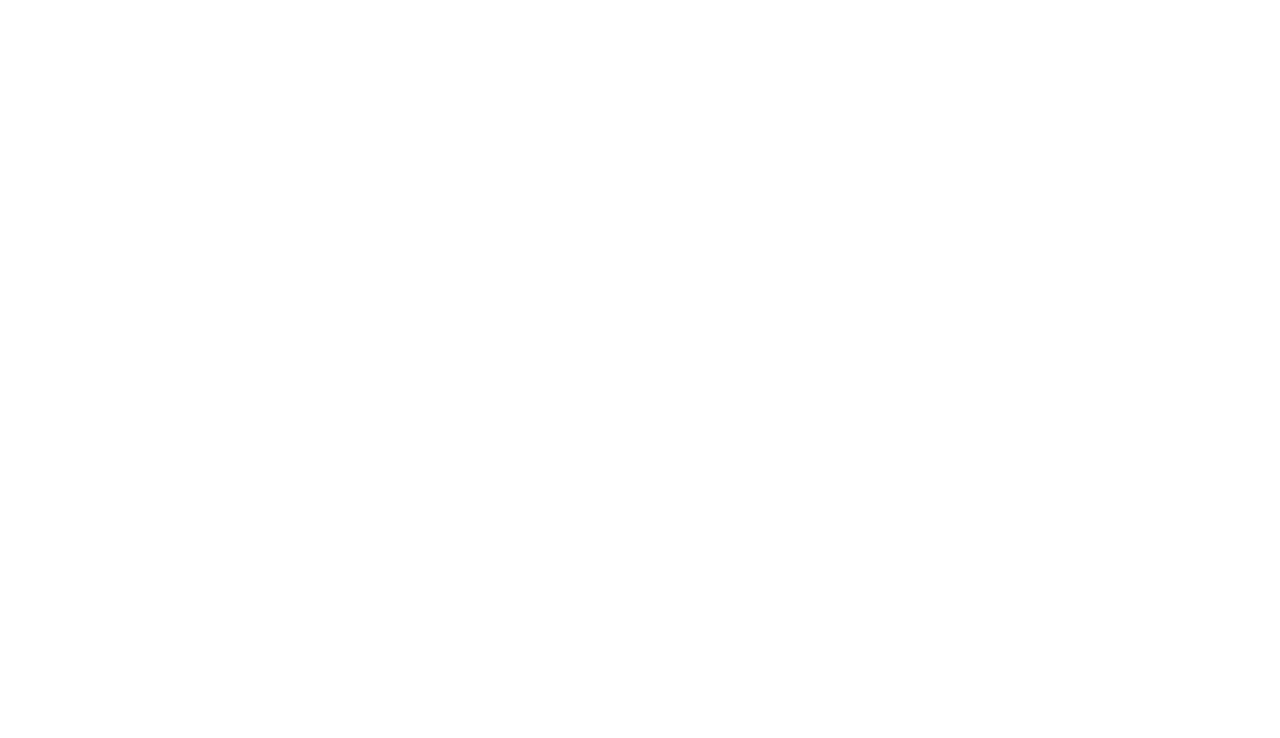
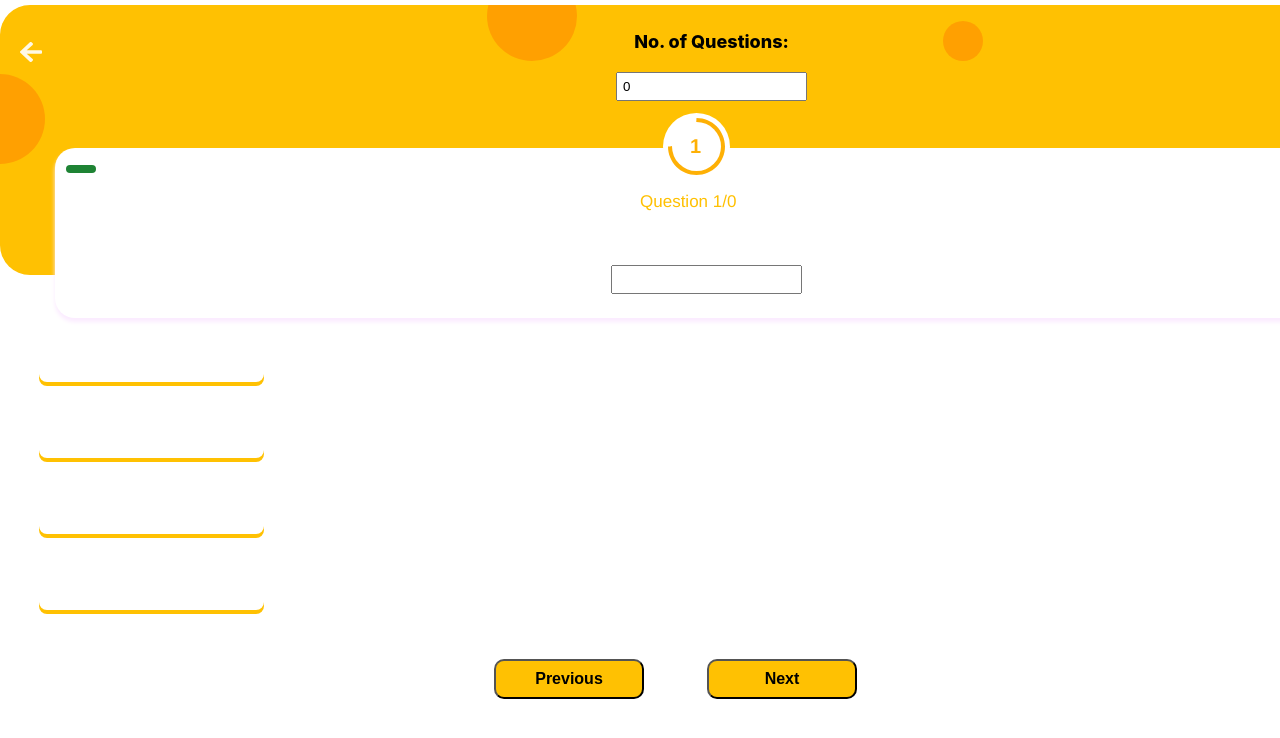
Before and after one commit to Akshay120302/Dotix-assignment, a React (Create React App) app: page /CreateQuiz in a window 1280 px wide. Before the commit this address had no page. Shown: the top 738 px of the page. Built offline with nearby package versions, Linux system fonts and the light colour scheme.

Commit message:
Fixing error

```diff
--- a/src/App.jsx
+++ b/src/App.jsx
@@ -2,6 +2,7 @@
 import Second from './components/Second.jsx';
 import Third from './components/Third.jsx'
 import Fifth from './components/Fifth.jsx';
+import CreateQuiz from './components/CreateQuiz.jsx';
 import { BrowserRouter as Router, Routes, Route} from 'react-router-dom';
 
 
@@ -14,6 +15,7 @@
         <Route path='/LeaderBoard' element={<Second/>} />
         <Route path='/scoreboard' element={<Third/>} />
         <Route path='/' element={<Fifth/>} />
+        <Route path='/CreateQuiz' element={<CreateQuiz/>} />
       </Routes>
     </Router>
 
--- /dev/null
+++ b/src/components/CreateQuiz.jsx
@@ -0,0 +1,184 @@
+import React, { useState } from "react";
+import AlertModal from "./AlertModal";
+import { Link } from 'react-router-dom';
+import "../style/style.css";
+
+export const CreateQuiz = () => {
+
+    //https://opentdb.com/api.php?amount=10&category=23
+
+    // let questions = "https://opentdb.com/api.php?amount=10&category=23";
+    const [showFinalResults, setShowResults] = useState(false);
+    // const [score, setScore] = useState(0);
+    // const [wrongans, setWrongAns] = useState(0);
+    const [currentQuestion, setCurrentQuestion] = useState(0);
+    const [numberOfQues, setNumberOfQues] = useState(0);
+    // const [answeredQues, setAnsweredQues] = useState(0);
+    const [convertButton, setConvertButton] = useState("Next");
+    const [showAlertModal, setShowAlertModal] = useState(false);
+    // const [pdfUrl, setPdfUrl] = useState('');
+
+    // const handleOptionSelect = (questionIndex, optionIndex) => {
+    //     const newAnswers = [...answers];
+    //     newAnswers[questionIndex] = optionIndex;
+    //     setAnswers(newAnswers);
+    // };
+
+
+    const Alert = () => setShowResults(true);
+
+    const handleChange = (e) => {
+        const { name, value } = e.target
+
+        if (name === "Questions") {
+            setNumberOfQues(value)
+        }
+    }
+
+    // const optionClicked = () => {
+    //     console.log("Entered function");
+    //     // Increment the score
+    //     if (currentQuestion >= answeredQues) {
+    //         setAnsweredQues(answeredQues + 1);
+    //         if (isCorrect) {
+    //             setScore(score + 1);
+    //         }
+    //         if (!isCorrect) {
+    //             setWrongAns(wrongans + 1);
+    //         }
+    //         if (currentQuestion === questions.length - 2) {
+    //             setConvertButton("Submit");
+    //         }
+    //         if (currentQuestion === questions.length - 1) {
+    //             setShowAlertModal(true);
+    //         }
+    //         if (currentQuestion + 1 < questions.length) {
+    //             setCurrentQuestion(currentQuestion + 1);
+    //         }
+    //         else {
+    //             setShowResults(true);
+    //         }
+    //     }
+
+    //     setCurrentQuestion(currentQuestion + 1);
+
+    // };
+
+
+    /* Resets the game back to default */
+    // const restartGame = () => {
+    //     setScore(0);
+    //     setWrongAns(0);
+    //     setCurrentQuestion(0);
+    //     setAnsweredQues(0);
+    //     setShowResults(false);
+    //     setConvertButton("Next");
+    //     setShowAlertModal(false);
+    //     setUserResponses(Array(questions.length).fill(null))
+    // };
+
+    const Previous = () => {
+        if (currentQuestion > 0) {
+            setCurrentQuestion(currentQuestion - 1);
+        }
+        if(currentQuestion === numberOfQues - 1){
+            setConvertButton("Next");
+        }
+    }
+    const Next = () => {
+        if (currentQuestion < numberOfQues-1) {
+            setCurrentQuestion(currentQuestion + 1);
+        }
+        if(currentQuestion === numberOfQues-2){
+            setConvertButton("Submit");
+        }
+    }
+
+
+    const closeAlert = () => setShowAlertModal(false)
+
+    return (
+        <>
+            <div className="quiz-app-UI-design">
+                <div className="div1">
+                    <div className="overlap1">
+                        <div className="rectangle">
+                            <div className="QuestionText">
+                                <div>
+                                <label for="fname"> <div className="center">No. of Questions:</div></label>
+
+                                <br />
+                                <input type="text" id="no.OfQues" className="no.OfQues" name="Questions" value={numberOfQues} onChange={handleChange}/>
+                                </div>
+                            </div>
+
+                        </div>
+                        <div className="ellipse1" />
+                        <div className="ellipse1-2" />
+                        <div className="ellipse1-3" />
+
+                        <Link to="/">
+                            <svg className="frame1" width="32" height="30" viewBox="0 0 32 30" fill="none" xmlns="http://www.w3.org/2000/svg">
+                                <path d="M17.6461 23.6604L16.5561 24.6771C16.0945 25.1076 15.3482 25.1076 14.8915 24.6771L5.34617 15.7786C4.88461 15.3481 4.88461 14.6519 5.34617 14.226L14.8915 5.32288C15.3531 4.89237 16.0994 4.89237 16.5561 5.32288L17.6461 6.33959C18.1126 6.77467 18.1028 7.48454 17.6265 7.91046L11.7097 13.1681H25.8216C26.4746 13.1681 27 13.6581 27 14.2672V15.7328C27 16.3419 26.4746 16.8319 25.8216 16.8319H11.7097L17.6265 22.0895C18.1077 22.5155 18.1175 23.2253 17.6461 23.6604Z" fill="white" fillOpacity="0.9" />
+                            </svg>
+
+                        </Link>
+
+                        <div className="ellipse1-4" />
+                        <div className="rectangle1-2" />
+                        <div className="group1">
+                            <div className="overlap-group1">
+
+                                <svg className="img1" width="57" height="57" viewBox="0 0 57 57" fill="none" xmlns="http://www.w3.org/2000/svg">
+                                    <path d="M57 28.5C57 44.2401 44.2401 57 28.5 57C12.7599 57 0 44.2401 0 28.5C10 28.5 28.5 20 28.5 0C44.2401 0 57 12.7599 57 28.5Z" fill="#FEB005" />
+                                </svg>
+                                <div className="ellipse1-5" />
+                                <div className="text-wrapper1">{currentQuestion + 1}</div>
+                            </div>
+                        </div>
+                        <div className="rectangle1-3" />
+                        <div className="rectangle1-4" />
+                        <div className="text-wrapper1-2"></div>
+                        <div className="text-wrapper1-3">Question {currentQuestion + 1}/{numberOfQues}</div>
+                        <div className="quiz-score flex">
+                            <span idname="correct-score"></span>/<span idname="total-question"></span>
+                        </div>
+                        <p className="how-many-students-in1">
+                            <input type="text" />
+                        </p>
+
+                        <ul className="quiz-options">
+
+                            <li>
+                                <input type="text" className="Options" />
+                            </li>
+                            <li>
+                                <input type="text" className="Options" />
+                            </li>
+                            <li>
+                                <input type="text" className="Options" />
+                            </li>
+                            <li>
+                                <input type="text" className="Options" />
+                            </li>
+                        </ul>
+                        <div className="btnBox">
+                            <button className="btn" onClick={Previous}>Previous</button>
+                            <button type="button" className="btnP" onClick={Next}>{convertButton}</button>
+
+                        </div>
+                    </div>
+
+                </div>
+                {showAlertModal && <AlertModal Alert={Alert} closeAlert={closeAlert} />}
+            </div>
+
+
+        </>
+
+
+
+    );
+};
+
+export default CreateQuiz;
--- a/src/components/Menu.jsx
+++ b/src/components/Menu.jsx
@@ -1,9 +1,10 @@
 import { useEffect } from 'react';
 import 'font-awesome/css/font-awesome.min.css';
 import { useAuth0 } from "@auth0/auth0-react";
+import { Link } from 'react-router-dom';
 import "../style/Menu.css";
 
-const Menu = ({ closeMenu, setShowLoginModal, showLoginModal }) => {
+const Menu = ({ closeMenu}) => {
 
     useEffect(() => {
 
@@ -16,7 +17,7 @@
 
     return (
         <>
-            <div className="modal-wrapper2" onClick={closeMenu}>
+          <div className="modal-wrapper2">
                 <div className="modal-container2">
 
                     <i class="fa-solid fa-xmark" onClick={closeMenu}></i>
@@ -42,13 +43,16 @@
 
                         <div className="fir">History</div>
 
-                        <div className="fir">Create Quiz</div>
-
-                        <div className="fir">placing</div>
+                        <Link to = "/CreateQuiz">
+                        <div className="fir" >Create Quiz</div>
+                        </Link>
 
                         <div className="fir">Contact</div>
 
                         <div className="fir">About OneMNC</div>
+
+                        <div className="fir">Settings</div>
+
 
                     </div>
                 </div>
--- a/src/components/MyLoginModal.jsx
+++ b/src/components/MyLoginModal.jsx
@@ -14,7 +14,7 @@
     const [loginName, setLoginName] = useState('');
     const [password, setPassword] = useState('');
 
-    const handleChange = (e) => {
+    const HandleChange = (e) => {
         const { name, value } = e.target
 
         if (name === "loginName") {
@@ -60,10 +60,10 @@
 
                         <span>Login Name :</span>
                         <input type="text" className="input" value={loginName}
-                            onChange={handleChange} name='loginName' required />
+                            onChange={HandleChange} name='loginName' required />
                         <br />
                         <span>Password : </span>
-                        <input type="text" value={password} className='input' onChange={handleChange} name='Password' required />
+                        <input type="text" value={password} className='input' onChange={HandleChange} name='Password' required />
                         <br />
 
                         <button className="btnL">Sign Up</button>
--- a/src/style/style.css
+++ b/src/style/style.css
@@ -513,7 +513,31 @@
   height: 20px;
 }
 
+.QuestionText {
+  position: inherit;
+  display: flex;
+  flex-wrap: wrap;
+  justify-content: center;
+  margin-top: 28px;
+  margin-left: 85px;
+}
 
+.t1{
+  margin-top: 65px;
+  margin-left: 85px;
+}
+
+.Options {
+  border: none;
+  outline: none;
+}
+
+input .no.OfQues{
+  display: flex;
+  align-items: center;
+  justify-content: center;
+  width: 40px;
+}
 
 @media screen and (min-width:600px) {
 
@@ -861,4 +885,13 @@
     flex-direction: row;
 }
 
+.QuestionText {
+  position: inherit;
+  display: flex;
+  flex-wrap: wrap;
+  justify-content: center;
+  margin-top: 26px;
+  margin-left: 616px;
 }
+
+}
```
Also changed, not shown: src/components/First.jsx (+41 -6 lines).
